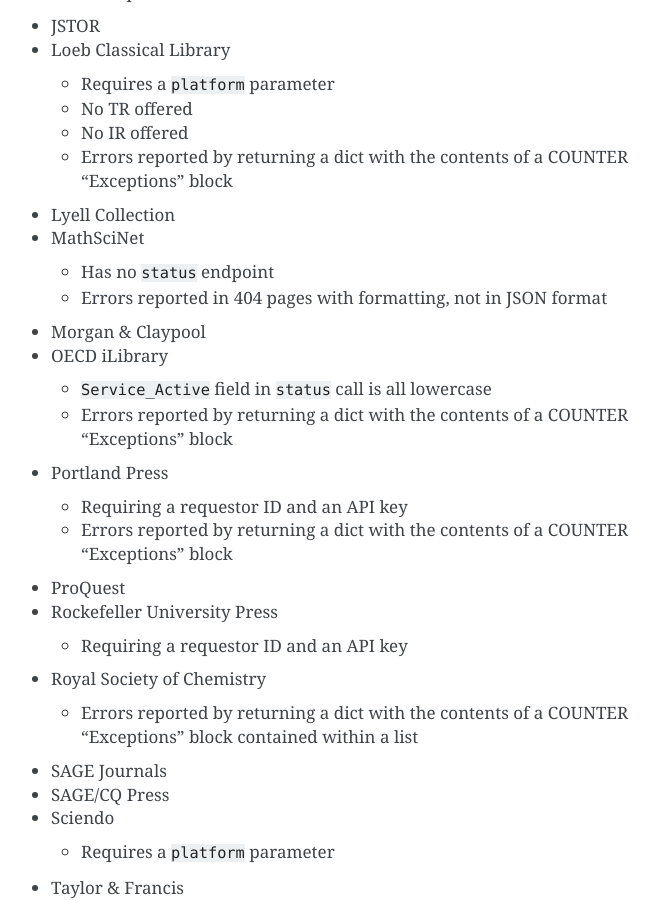
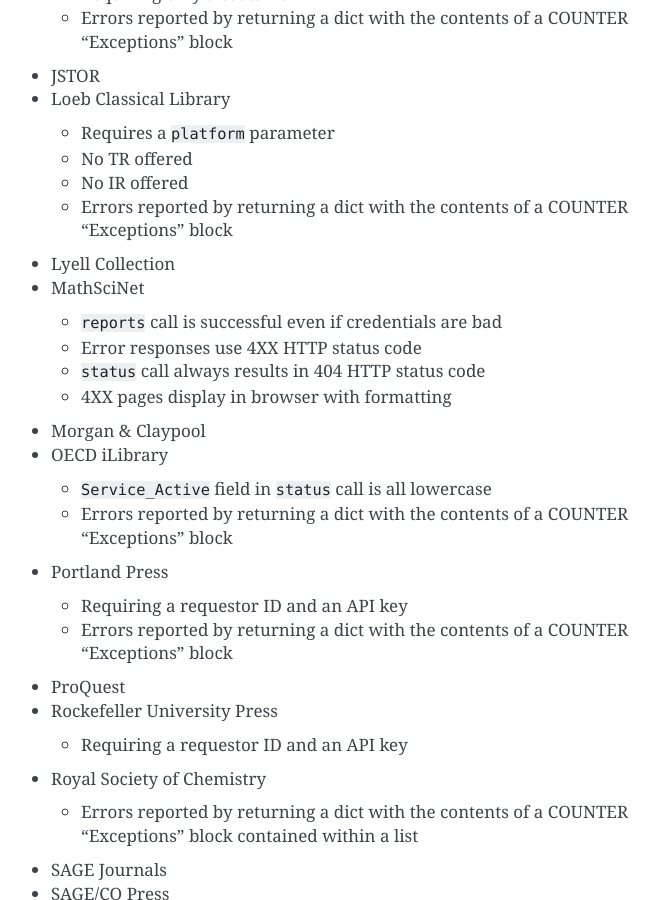
Before and after one commit to ereiskind/nolcat, a Sphinx documentation site: the page built from docs/source/testing.rst, in a window 1280 px wide and 900 px high, scrolled down 4179 px. Shown: the whole window, without its empty margins (399-1059 px from the left). Built offline with Sphinx 7.4.7, drawn with Linux system fonts in a browser that asks for light colours; some of the changed text lies outside the part shown.

Commit message:
Update notes on edge cases

````diff
--- a/docs/source/testing.rst
+++ b/docs/source/testing.rst
@@ -45,6 +45,7 @@
   * Errors are listed in the ``Exceptions`` key, which is nested under the ``Report_Header`` key
   * Related to above, ``SUSHICallAndResponse._handle_SUSHI_exceptions()`` isn't always called: witnessed API calls made 11 minutes apart returning the exact same data behaving differently in regards to the method call
   * No TR offered
+  * ``reports`` call is successful even if credentials are bad
 
 * Akademiai Kiado
 
@@ -62,7 +63,7 @@
 * Ambrose Digital Streaming Video
 * American Association for the Advancement of Science (AAAS)
 
-  * Error responses use 400 HTTP status code
+  * Error responses use 4XX HTTP status code
   * Errors are listed in the ``Exception`` key, which is nested under the ``Report_Header`` key
 
 * AMS (American Meteorological Society) Journals Online
@@ -77,6 +78,7 @@
 
   * Contains unicode characters ``ç`` and ``É```
   * Errors are under the ``Exception`` key, which is on the same level as the report keys
+  * Error responses use 4XX HTTP status code
 
 * Brill Books and Journals
 
@@ -137,8 +139,10 @@
 * Lyell Collection
 * MathSciNet
 
-  * Has no ``status`` endpoint
-  * Errors reported in 404 pages with formatting, not in JSON format
+  * ``reports`` call is successful even if credentials are bad
+  * Error responses use 4XX HTTP status code
+  * ``status`` call always results in 404 HTTP status code
+  * 4XX pages display in browser with formatting
 
 * Morgan & Claypool
 * OECD iLibrary
````
Also changed, not shown: 2 other files.
